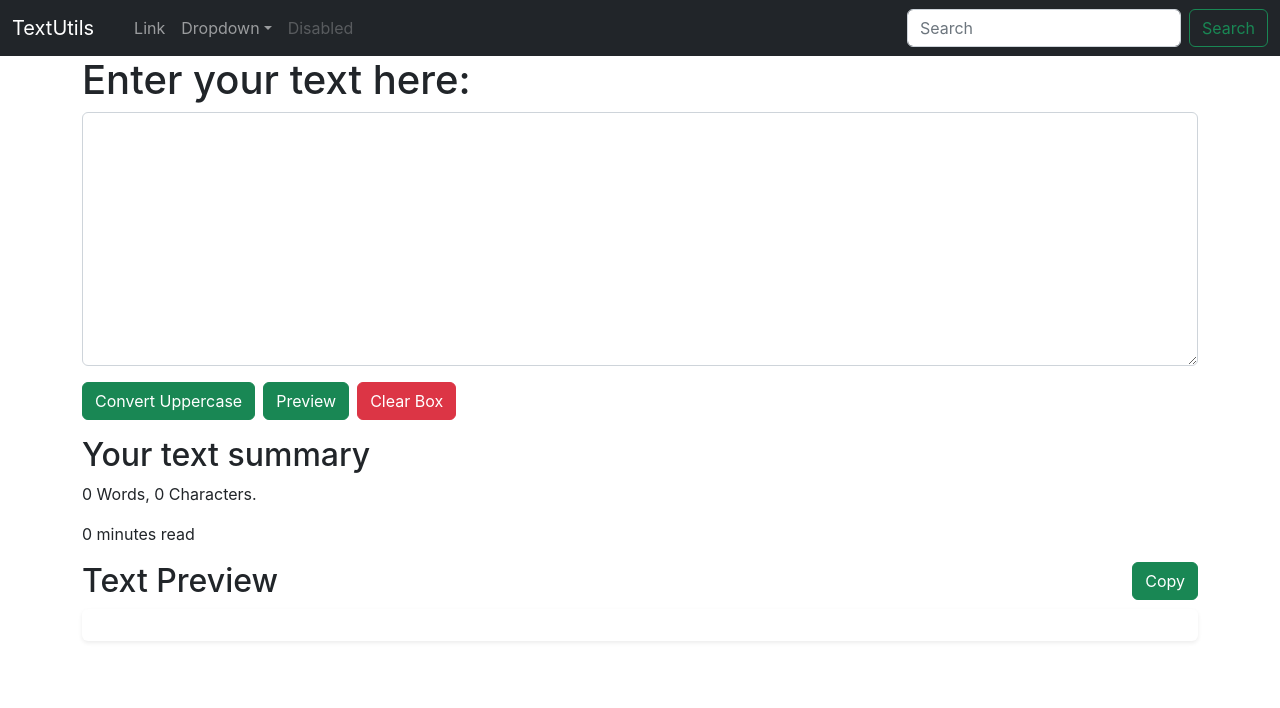
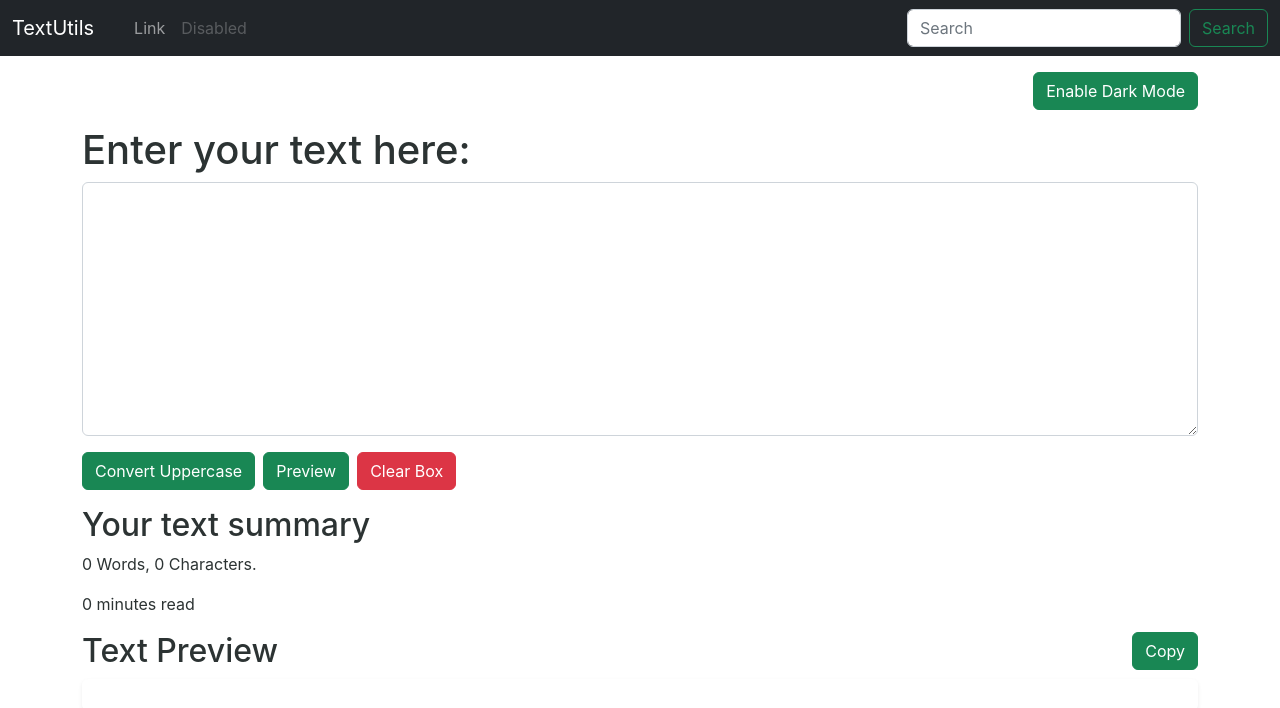
Before and after one commit to srijoy-paul/TextUtils-React-App, a React (Create React App) app: page / in a window 1280 px wide. Shown: the top 708 px of the page. Built offline with nearby package versions, Linux system fonts and the light colour scheme.

Commit message:
Dark Mode Func using states
Signed-off-by: Srijoy Paul <srijoykumar1507@gmail.com>

```diff
--- a/src/App.js
+++ b/src/App.js
@@ -2,16 +2,45 @@ import logo from './logo.svg';
 import './App.css';
 import Navbar from "./Navbar"
 import InputText from './InputText';
+import React, { useState } from "react";
 
 
 function App() {
-  const titleExamp = "React Project2";
+  const [colorMode, setColorMode] = useState({
+    color: "#2C3333",
+    backgroundColor: "white"
+  });
+  const [btnText, setBtnText] = useState("Enable Dark Mode");
+  // const titleExamp = "React Project2";
+
+  const toggleMode = () => {
+    if (colorMode.backgroundColor === "#2C3333") {
+      setColorMode({
+        color: "#2C3333",
+        backgroundColor: "white"
+      })
+      setBtnText("Enable Dark Mode");
+    }
+    else {
+      setColorMode({
+        color: "#E5E5CB",
+        backgroundColor: "#2C3333"
+      })
+      setBtnText("Disable Dark Mode");
+    }
+  }
 
   return (
     <>
-      <Navbar />
+      <div style={colorMode}>
 
-      <InputText />
+        < Navbar />
+        <div className='container d-flex justify-content-end align-items-center'>
+
+          <button className="btn btn-success my-3" onClick={toggleMode}>{btnText}</button>
+        </div>
+        <InputText />
+      </div>
 
     </>
   );
--- a/src/InputText.js
+++ b/src/InputText.js
@@ -29,7 +29,7 @@ export default function InputText() {
             <div className="container mt-3">
                 <h2>Your text summary</h2>
                 <p><span>{text != "" ? text.split(" ").length : 0}</span> Words, <span>{text.length}</span> Characters.</p>
-                <p>{text != "" ? (0.008 * (text.split(" ").length)).toFixed(0) : 0} minutes read</p>
+                <p>{text != "" ? (0.008 * (text.split(" ").length)) : 0} minutes read</p>
                 <p></p>
             </div>
             <div className="container preview d-flex flex-column position-relative">
--- a/src/Navbar.js
+++ b/src/Navbar.js
@@ -16,7 +16,7 @@ export default function Navbar(props) {
                     <li className="nav-item">
                         <a className="nav-link" href="#">Link</a>
                     </li>
-                    <li className="nav-item dropdown">
+                    {/* <li className="nav-item dropdown">
                         <a className="nav-link dropdown-toggle" href="#" role="button" data-bs-toggle="dropdown" aria-expanded="false">
                             Dropdown
                         </a>
@@ -26,7 +26,7 @@ export default function Navbar(props) {
                             <li><hr className="dropdown-divider" /></li>
                             <li><a className="dropdown-item" href="#">Hello3</a></li>
                         </ul>
-                    </li>
+                    </li> */}
                     <li className="nav-item">
                         <a className="nav-link disabled">Disabled</a>
                     </li>
```
